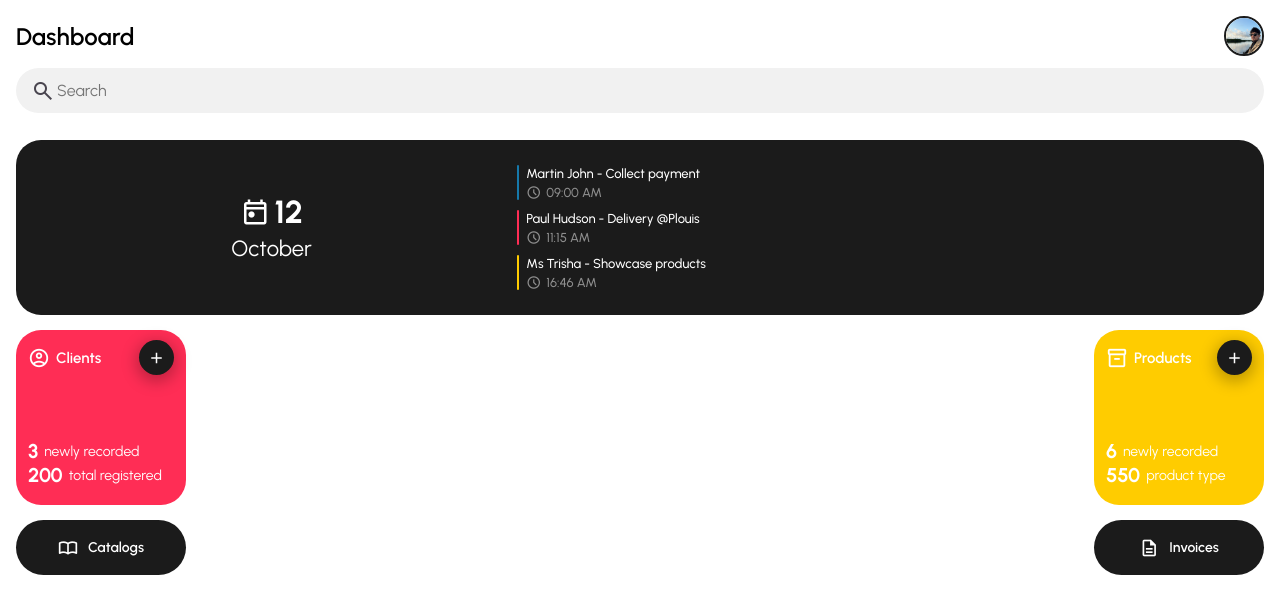
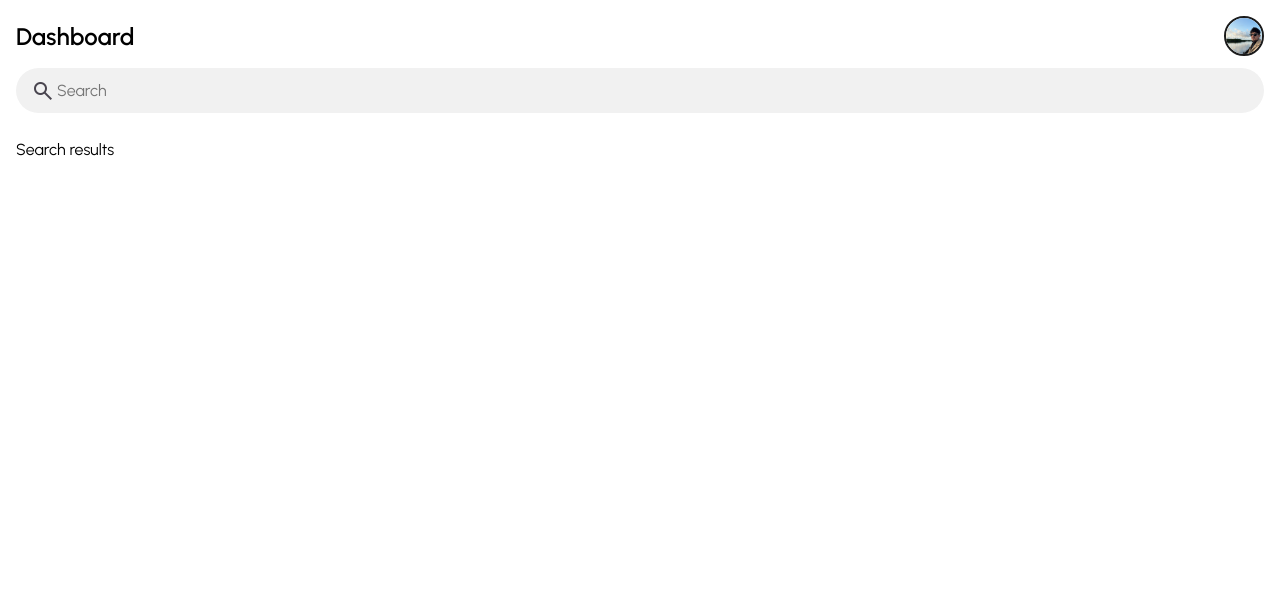
Before and after one commit to Vish-Studio/nxt-shay-materiaux, a Next.js app: page / in a window 1280 px wide. Shown: the top 614 px of the page. Built offline with nearby package versions, Linux system fonts and the light colour scheme.

Commit message:
[DEV] - added context for search so that data can be passed from SearchBar to SearchResults component.

```diff
--- a/app/page.tsx
+++ b/app/page.tsx
@@ -8,10 +8,16 @@ import ButtonCalendar from "@/components/calendar/button-calendar";
 import Profile from "@/components/profile/profile";
 
 import vish from '@/public/vish.jpg'
-
+import SearchResults from "@/components/search-results/search-results";
+import { useState } from "react";
+import { SearchContext } from "@/context/SearchContext";
 
 export default function Home() {
-
+  // 1: on start get current date to display on calendar card.
+  // 2: fetch data from that date.
+  // 3: add data to different card elements.
+  // 4: search - on edit text, hide card buttons and show search results.
+  const [searchResults, setSearchResults] = useState('')
   const getDate = () => {
     const today = new Date();
     const month = today.getMonth() + 1;
@@ -20,7 +26,30 @@ export default function Home() {
     return { day, month };
   }
 
+  // const getFakeData = (searchText: string) => {
+  //   let items = [
+  //     { title: 'John Bennette', subTitle: '+230 5123 4567', type: 'clients' },
+  //     { title: 'Test', subTitle: '+230 5123 4567', type: 'products' }
+  //   ];
+  //   let data = items.filter(item => item?.title.includes(searchText));
+
+  //   console.log('Item: ', data);
+
+
+  //   return data;
+  //   // return items.filter(item => item?.title.includes(searchText));
+  // }
+
+  let test = [
+    { title: 'John Bennette', subTitle: '+230 5123 4567', type: 'clients' },
+    { title: 'Test', subTitle: '+230 5123 4567', type: 'products' }
+  ]
   return (
+    <SearchContext.Provider
+      value={{
+        searchResults,
+        setSearchResults
+      }}>
       <main className="main-content">
         <div className="top-bar">
           <div className="menu-bar">
@@ -30,12 +59,22 @@ export default function Home() {
               name="Vishroy"
               imgUrl={vish} />
           </div>
-        <SearchBar hintText="Search" />
+          <div>
+            <SearchBar
+              hintText="Search" />
+          </div>
         </div>
 
+
+        <div className="container">
+          {
+            (searchResults.length >= -1) ? (
+              <SearchResults test={searchResults}
+              />
+            ) : (
+              <>
                 <ButtonCalendar
                   date={getDate()} />
-
 
                 <div className="overview">
                   <div style={{
@@ -83,6 +122,12 @@ export default function Home() {
                     />
                   </div>
                 </div>
+              </>
+            )
+          }
+
+        </div>
       </main >
+    </SearchContext.Provider>
   );
 }
--- a/app/styles.scss
+++ b/app/styles.scss
@@ -19,7 +19,7 @@
   }
 }
 
-.button-calendar {
+.container {
   margin-top: 140px;
 }
 
--- a/components/search-bar/search-bar.tsx
+++ b/components/search-bar/search-bar.tsx
@@ -1,29 +1,31 @@
 'use client'
 
-import React, { FunctionComponent, useRef, useState } from "react";
+import React, { FunctionComponent, useContext, useRef, useState } from "react";
 import "./styles.scss";
 import Icon from "../icon/icon";
 import SearchBarProps from "./type/seach-bar-props";
+import { SearchContext } from "@/context/SearchContext";
 
 const SearchBar: FunctionComponent<SearchBarProps> = ({
-    hintText = "Search here .. ",
+    className = '',
+    hintText = "Search here .. "
 }) => {
     const [btnCloseVisible, setBtnCloseVisible] = useState<boolean>(false);
-    const [searchTxt, setSearchTxt] = useState<string>('')
+    const { searchResults, setSearchResults } = useContext(SearchContext)
 
     const inputRef = useRef(null)
 
     const inputChange = () => {
-        if (searchTxt.length > (-1)) {
+        if (searchResults.length > (-1)) {
             setBtnCloseVisible(true);
         } else {
             setBtnCloseVisible(false);
         }
-        setSearchTxt(inputRef?.current?.value);
+        setSearchResults(inputRef?.current?.value);
     }
 
     const btnClearClick = () => {
-        setSearchTxt('');
+        setSearchResults('');
         setBtnCloseVisible(false);
     }
 
@@ -39,7 +41,7 @@ const SearchBar: FunctionComponent<SearchBarProps> = ({
                     placeholder={hintText}
                     type="text"
                     name="search"
-                    value={searchTxt}
+                    value={searchResults}
                     onChange={inputChange}
                 />
             </div>
--- /dev/null
+++ b/components/search-results/search-results.tsx
@@ -0,0 +1,24 @@
+import { FunctionComponent } from "react";
+import SearchResultsProps from "./type/search-results-props";
+
+const SearchResults: FunctionComponent<SearchResultsProps> = ({
+  className = '',
+  items,
+  test
+}) => {
+  return (
+    <div className={`${className} search-results ${(test.length >= 0) ? 'visible' : ''
+      }`}>
+      <p>Search results</p>
+
+      <>
+        {
+          items
+        }
+        <p>{test}</p>
+      </>
+    </div>
+  )
+}
+
+export default SearchResults;
--- /dev/null
+++ b/components/search-results/type/search-results-props.tsx
@@ -0,0 +1,13 @@
+
+export default interface SearchResultsProps {
+  className?: string;
+  items?: SearchItem[];
+  test: string;
+}
+
+export type SearchItem = {
+  icon?: string;
+  title: string;
+  subTitle: string;
+  type: "products" | "clients";
+}
--- /dev/null
+++ b/context/SearchContext.tsx
@@ -0,0 +1,3 @@
+import { createContext } from 'react';
+
+export const SearchContext = createContext({ searchResults: '', setSearchResults: (text: string) => { } });
```
Also changed, not shown: components/search-results/styles.scss (added). Lines whose indentation alone changed are shown as unchanged.
